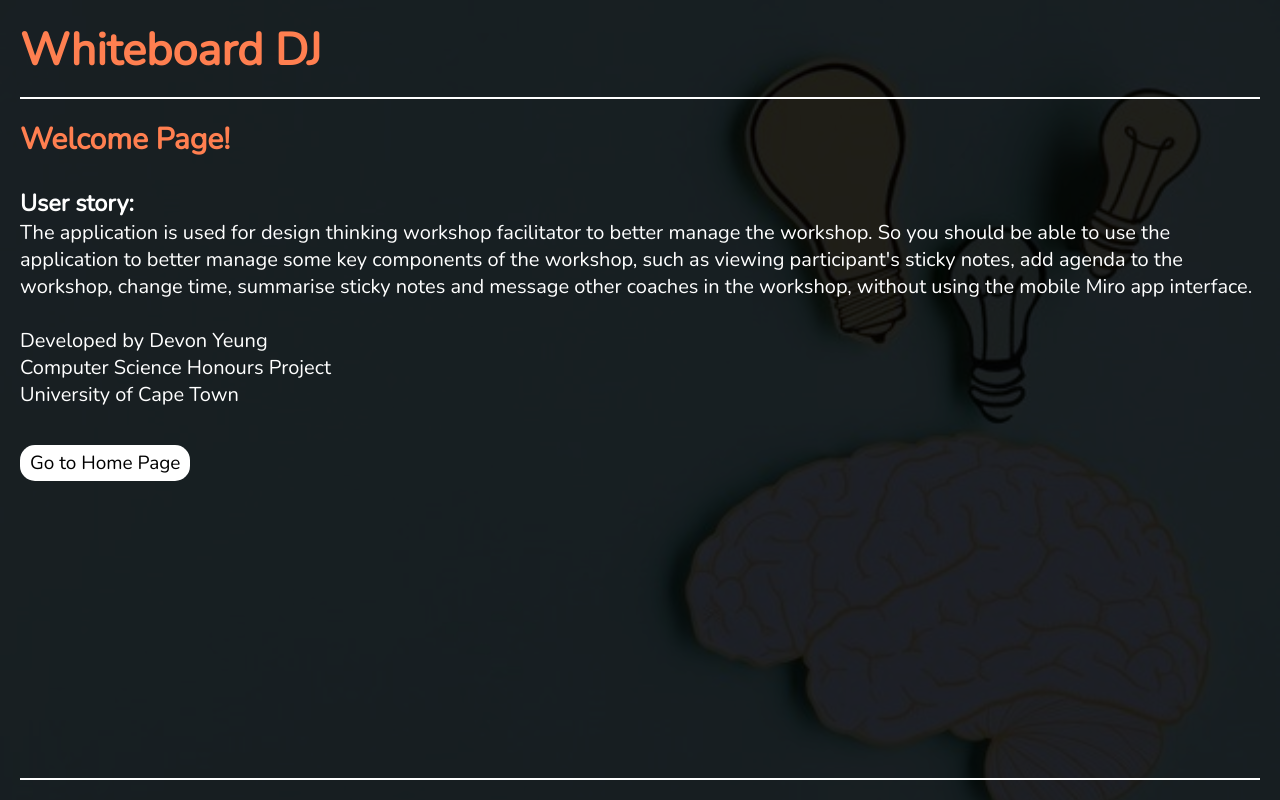
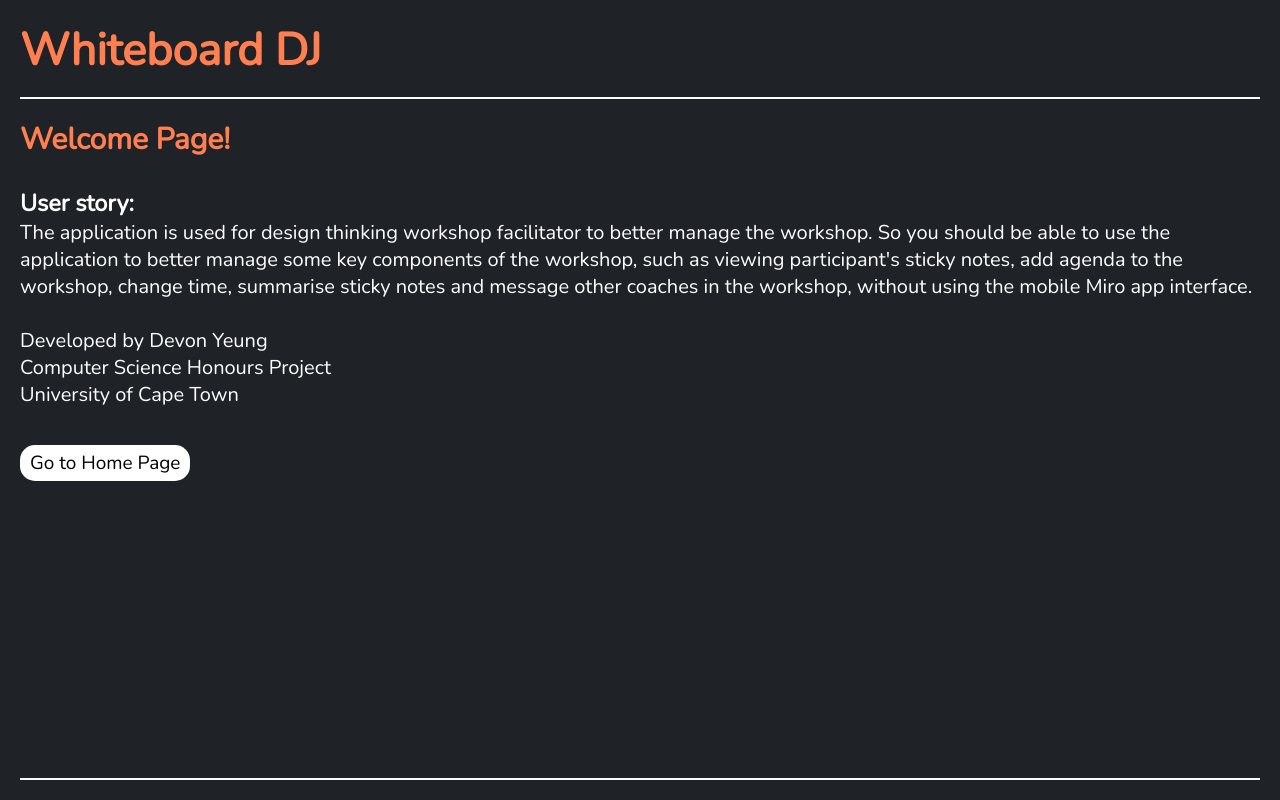
Before and after one commit to Devon0216/Frontend_edit, a React (Create React App) app: page / in a window 1280 px wide. Built offline with nearby package versions, Linux system fonts and the light colour scheme.

Commit message:
no background image

```diff
--- a/src/index.css
+++ b/src/index.css
@@ -64,7 +64,7 @@ body {
   min-height: 100vh;
   background-color: var(--BGCOLOR);
   color: var(--COLOR);
-  background-image: url('../public/img/whiteboard_background2.jpg');
+  /* background-image: url('../public/img/whiteboard_background2.jpg'); */
   background-size: cover;
   background-position: top right;
   background-blend-mode: multiply;
```
